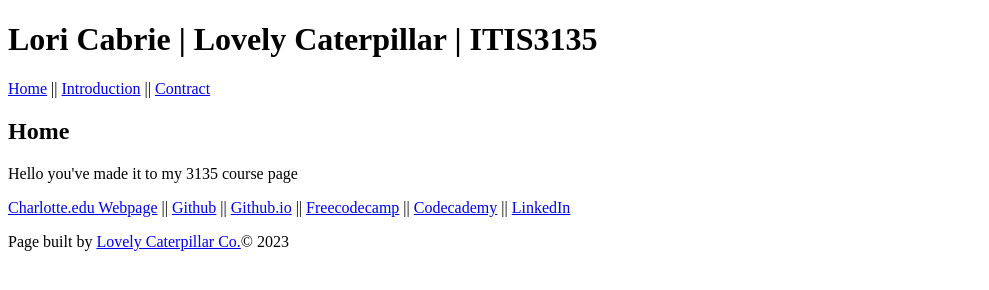
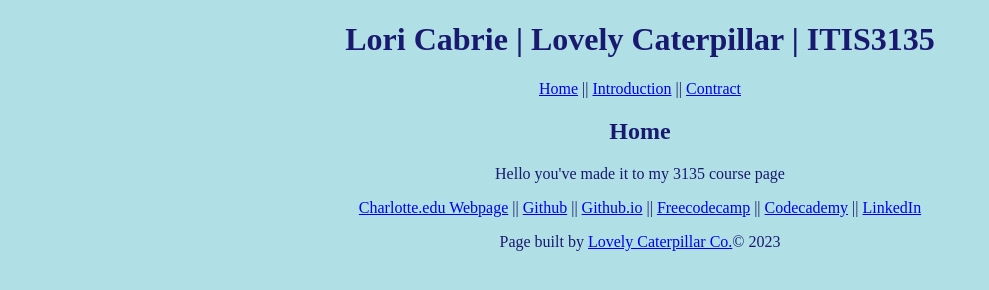
Before and after one commit to LoriCabrie26/LoriCabrie26.github.io, a plain HTML site: page itis3135/index.html in a window 1280 px wide. Shown: the whole page, without its empty margins (0-989 px from the left). Drawn offline with Linux system fonts and the light colour scheme.

Commit message:
added color and style sheet

```diff
--- a/itis3135/index.html
+++ b/itis3135/index.html
@@ -5,6 +5,7 @@
     <meta name="viewport" content="width=device-width, initial-scale=1.0">
     <title> Lori Cabrie | Lovely Catepillar | ITSC3135 | Home </title>
     <script src="https://lint.page/kit/4d0fe3.js" crossorigin="anonymous"></script>
+    <link rel="stylesheet" href="styles/default.css">
 </head>
 <body>
     <header>
--- /dev/null
+++ b/itis3135/styles/default.css
@@ -0,0 +1,5 @@
+body{
+    background-color: powderblue;
+    text-align: center;
+    color:midnightblue;
+}
```
